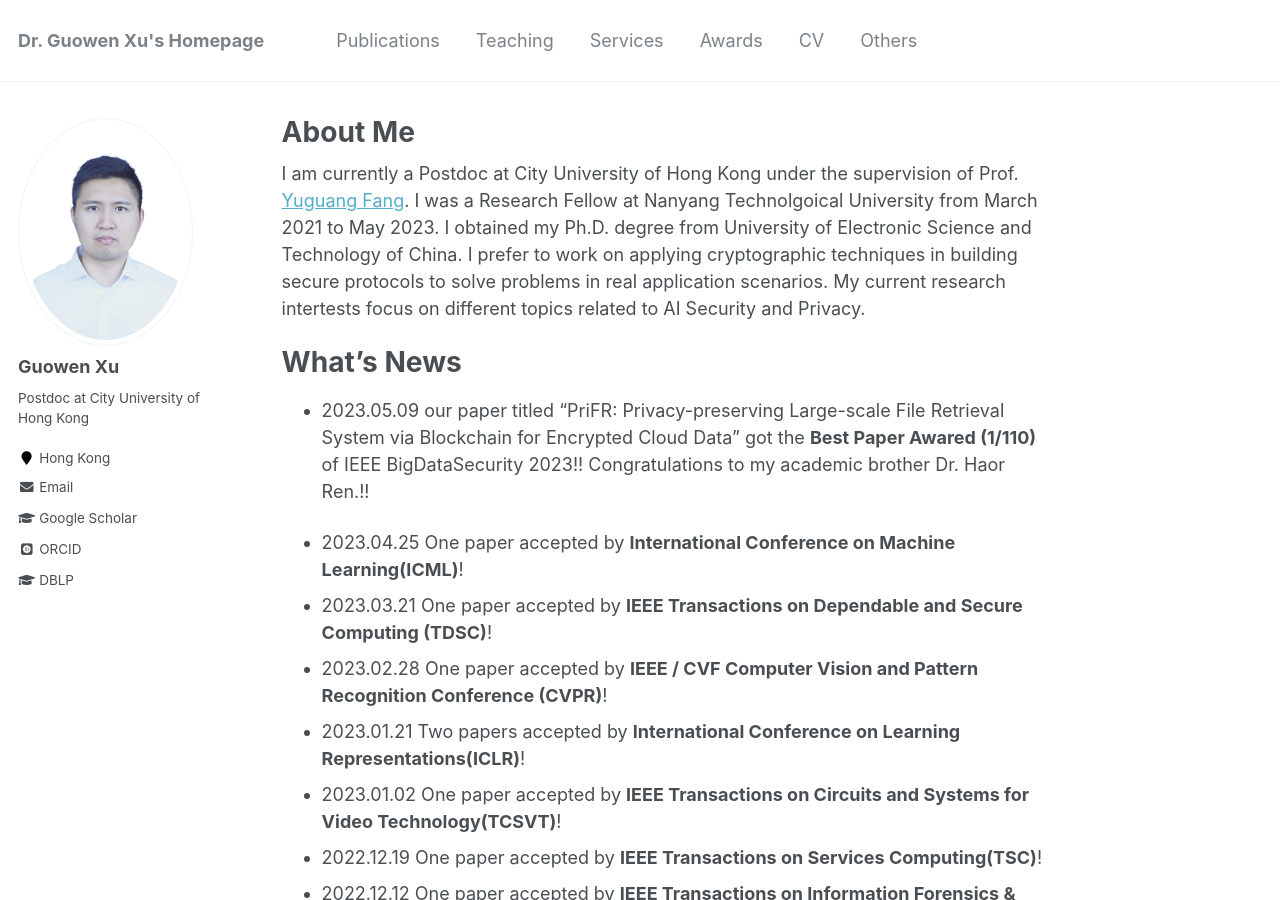
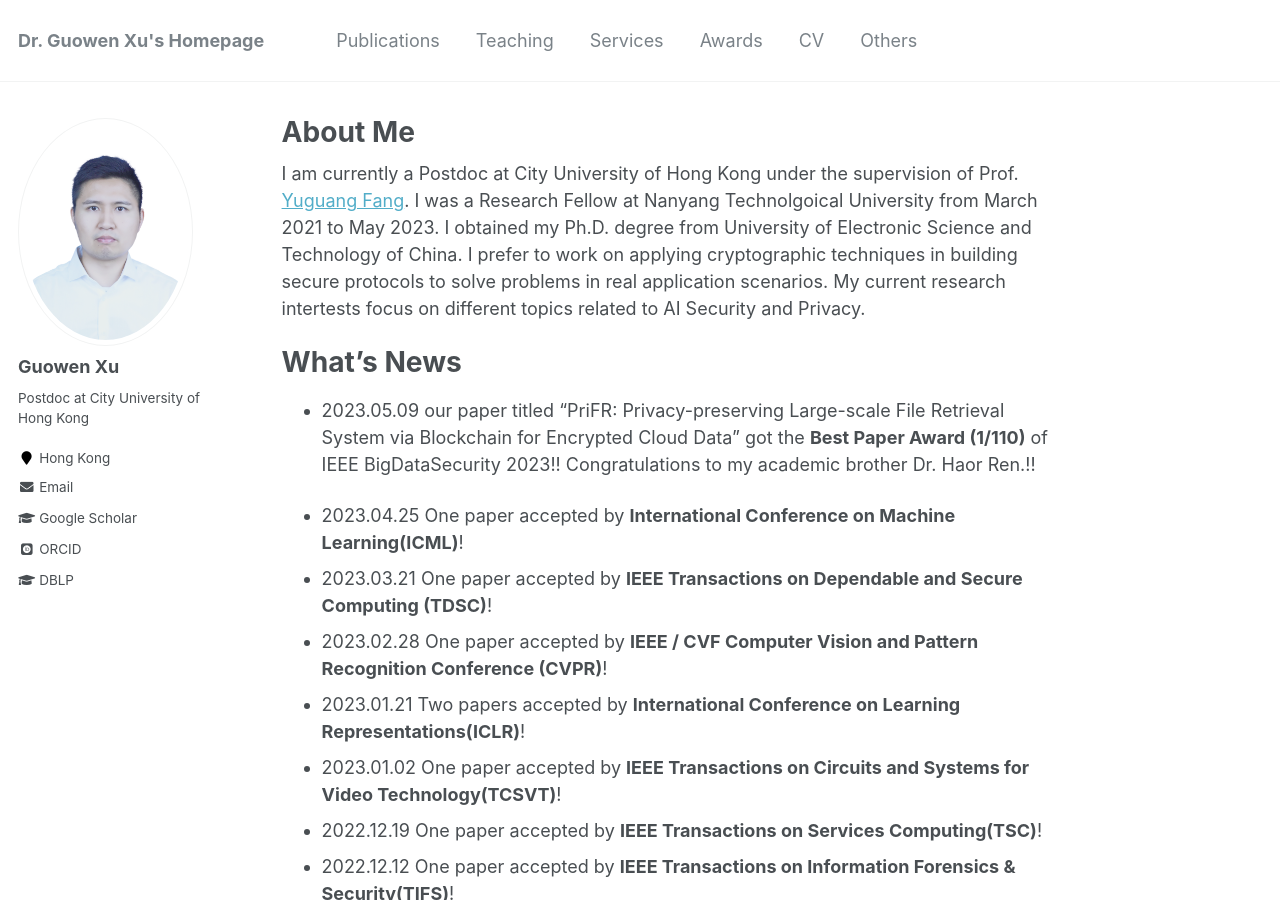
Before and after one commit to Guowen-xu/guowen-xu.github.io, a Jekyll site: the page built from _pages/about.md, in a window 1280 px wide and 900 px high. Built offline with Jekyll 4.4.1, drawn with Linux system fonts in a browser that asks for light colours; some web fonts are replaced.

Commit message:
Update about.md

```diff
--- a/_pages/about.md
+++ b/_pages/about.md
@@ -13,7 +13,7 @@ redirect_from:
 
 What's News
 ======
-- 2023.05.09 our paper titled "PriFR: Privacy-preserving Large-scale File Retrieval System via Blockchain for Encrypted Cloud Data" got the **Best Paper Awared (1/110)** of IEEE BigDataSecurity 2023!! Congratulations to my academic brother Dr. Haor Ren.!!
+- 2023.05.09 our paper titled "PriFR: Privacy-preserving Large-scale File Retrieval System via Blockchain for Encrypted Cloud Data" got the **Best Paper Award (1/110)** of IEEE BigDataSecurity 2023!! Congratulations to my academic brother Dr. Haor Ren.!!
 
 - 2023.04.25 One paper  accepted by **International Conference on Machine Learning(ICML)**!
 - 2023.03.21 One paper  accepted by **IEEE Transactions on Dependable and Secure Computing (TDSC)**!
```
